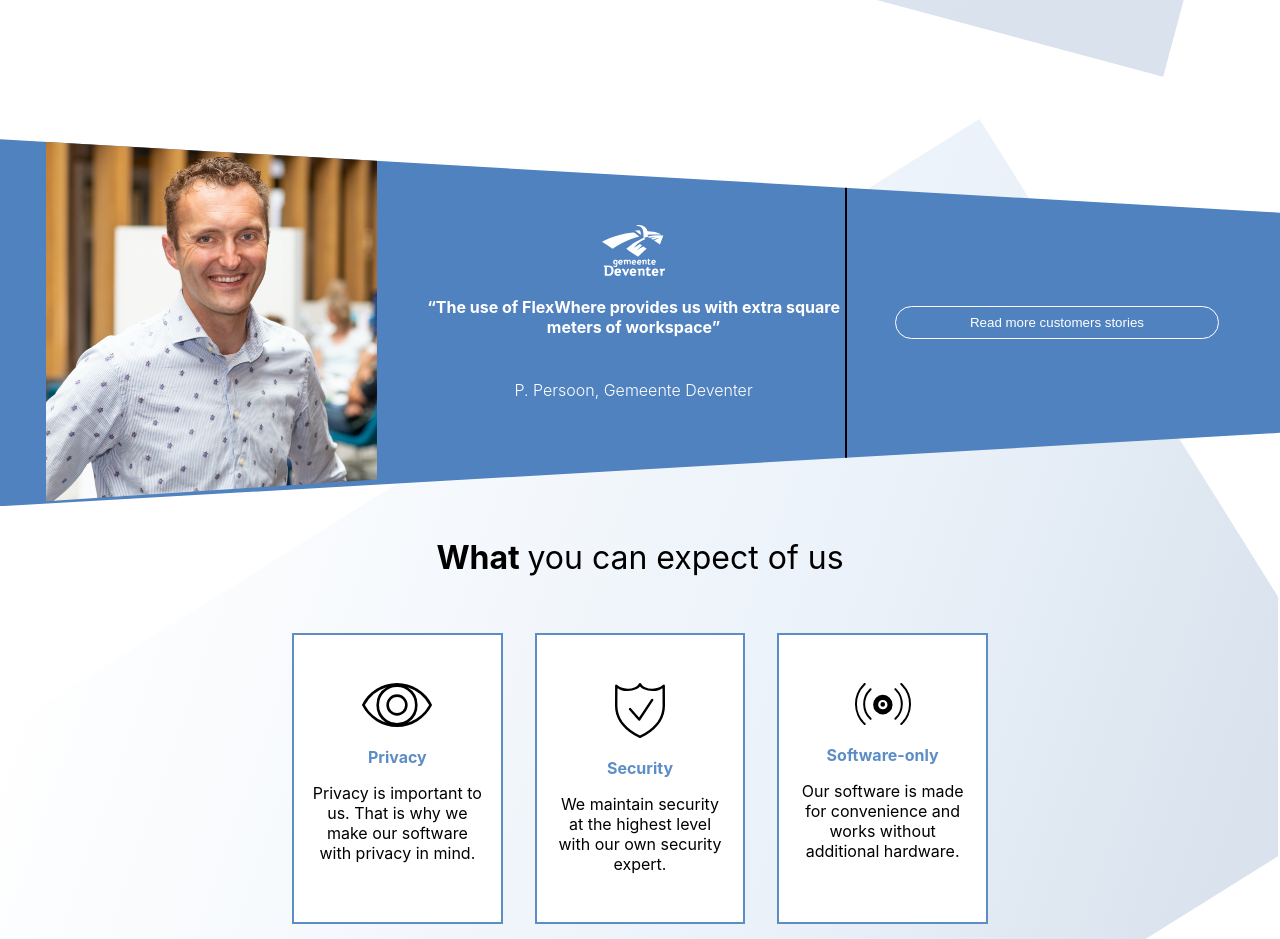
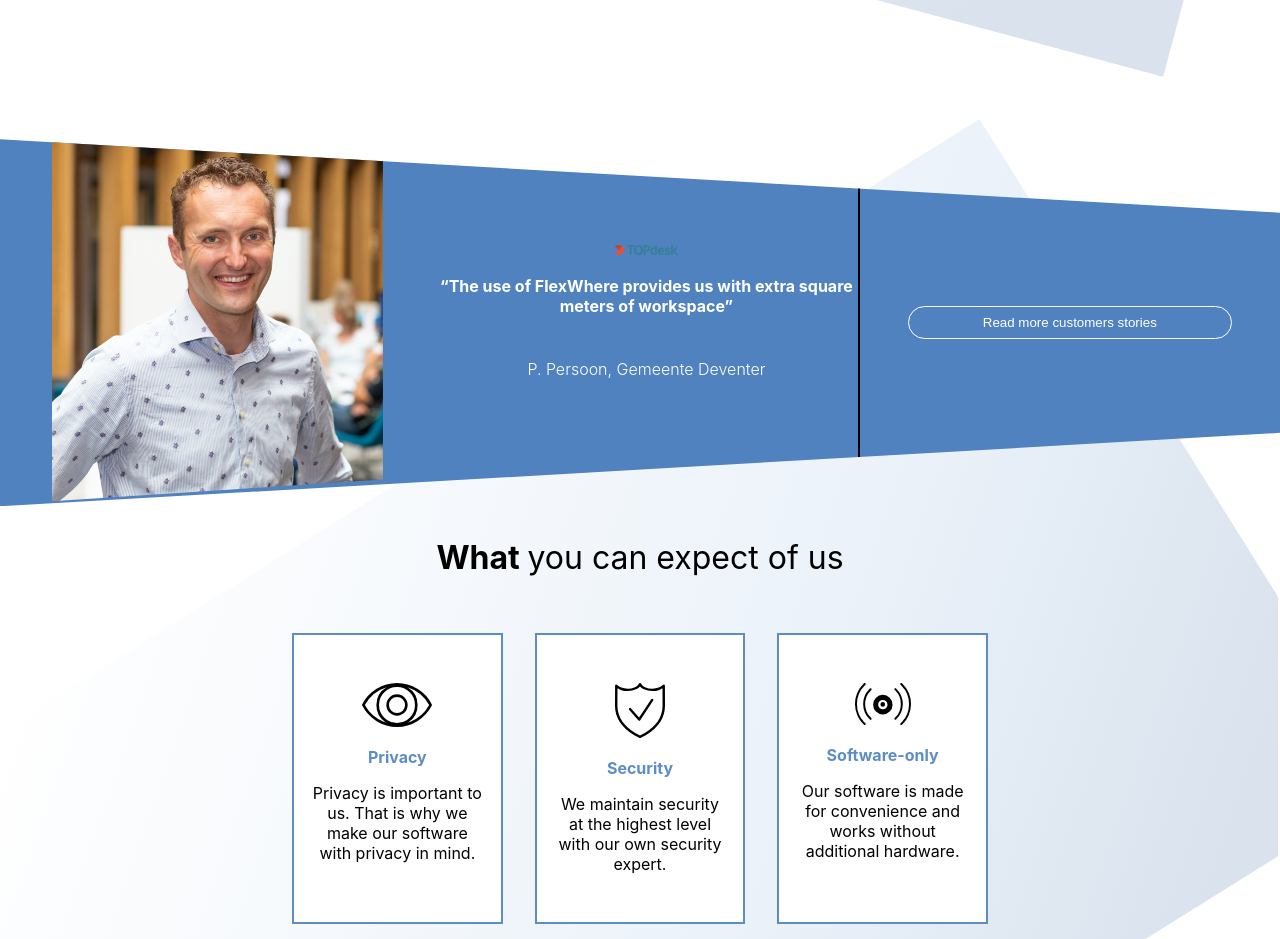
Before and after one commit to regoelvis/flexwhere-components, a React (Create React App) app: page / in a window 1280 px wide. Shown: the part 1820-2759 px from the top of the page. Built offline with nearby package versions, Linux system fonts and the light colour scheme.

Commit message:
Story component updated and tests written

```diff
--- a/src/App.js
+++ b/src/App.js
@@ -5,10 +5,15 @@
 import Services from './components/services/Services'
 import Footer from './components/footer/Footer'
 
+//features images
 import img from './assets/images/Picture1.png'
 import desk from './assets/images/ICON_Desk booking.svg';
 import backImgMobile from './assets/images/mobile/Mask Group 37.png'
 import backImgDesktop from './assets/images/Mask.png'
+
+//story images
+import man from './assets/images/mask-group-44.png'
+import logo from './assets/images/Topdesk.png'
 
 function App() {
   //mock data for the features
@@ -43,6 +48,14 @@
     ]
   }
 
+  const storyData = {
+    img: man,
+    logo: logo,
+    title: "“The use of FlexWhere provides us with extra square meters of workspace”",
+    company : "P. Persoon, Gemeente Deventer",
+    moreText : "Read more customers stories"
+  }
+
   const features = featureData.data.map(feature => <Feature type={feature?.type} img={img} title={feature?.title} featureImg={feature?.featureImg} featureName={feature?.featureName} description={feature?.description} more={feature?.more} />)
 
   /**
@@ -54,7 +67,7 @@
     <div className="App" style={{backgroundImage: `url('${ window.innerWidth<578? backImgMobile : backImgDesktop}')`, backgroundSize: 'cover' }}>
       <Navbar />
       {features}
-      <Story title="“The use of FlexWhere provides us with extra square meters of workspace”" company="P. Persoon, Gemeente Deventer" moreText="Read more customers stories" />
+      <Story data={storyData} />
       <Services />
       <Footer />
     </div>
--- a/src/components/customerstory/Story.js
+++ b/src/components/customerstory/Story.js
@@ -1,26 +1,31 @@
 import React from 'react';
 import './Story.css';
-
-import gemtee from '../../assets/images/mask-group-44.png'
-import logo from '../../assets/images/logo.svg'
 
 function Story(props){
     return (
         <div className="d-flex">
             <div className="story">
-                <div className="image col-4">
-                    <img src={gemtee} alt="portrait"></img>
+                {/* Image section takes image source prop */}
+                { props.data?.img &&
+                    <div className="image w-100">
+                        <img src={props.data?.img} alt="portrait"></img>
+                    </div>
+                }
+
+                <div className="story-details col-4 flex-column w-100">
+                    { props.data?.logo && <img src={props.data?.logo} className="companyLogo" alt="logo"></img> }
+
+                    <h4 >{props.data?.title}</h4>
+                    <h4 className="font-weight-300">{props.data?.company}</h4>
                 </div>
 
-                <div className="story-details col-4 flex-column">
-                    <img src={logo} className="companyLogo" alt="logo"></img>
-                    <h4 >{props?.title}</h4>
-                    <h4 className="font-weight-300">{props?.company}</h4>
-                </div>
+                {
+                    props.data?.moreText &&
+                    <div className="more col-4 w-100">
+                        <button className="btn btn-primary border-white text-white border-pill font-weight-300">{props.data.moreText}</button>
+                    </div>
+                }
 
-                <div className="more col-4">
-                    <button className="btn btn-primary border-white text-white border-pill font-weight-300">{props.moreText}</button>
-                </div>
             </div>
         </div>
     );
```
Also changed, not shown: .nyc_output/out.json, 2 other files (tests, documents, lock files or other folders).
